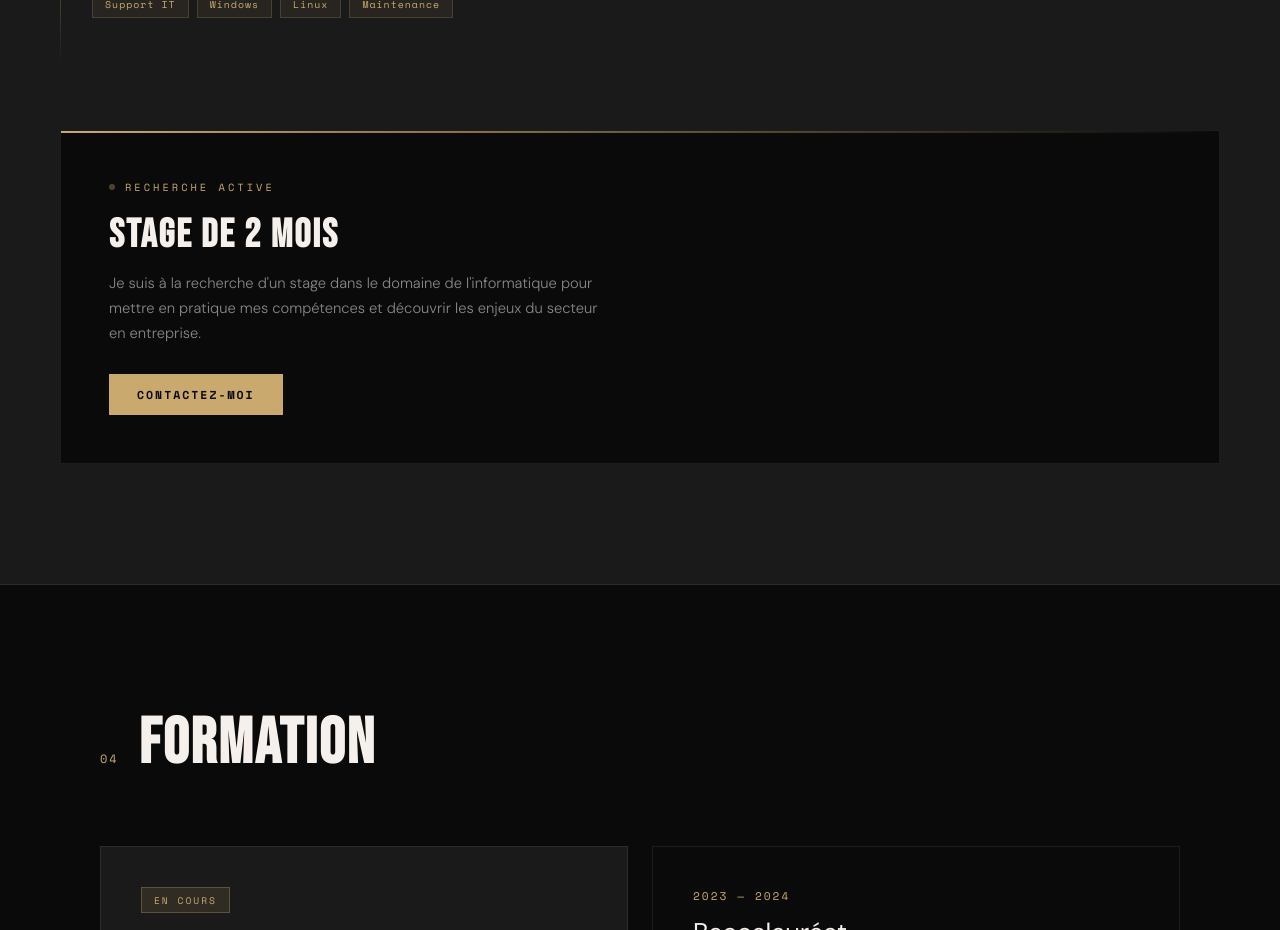
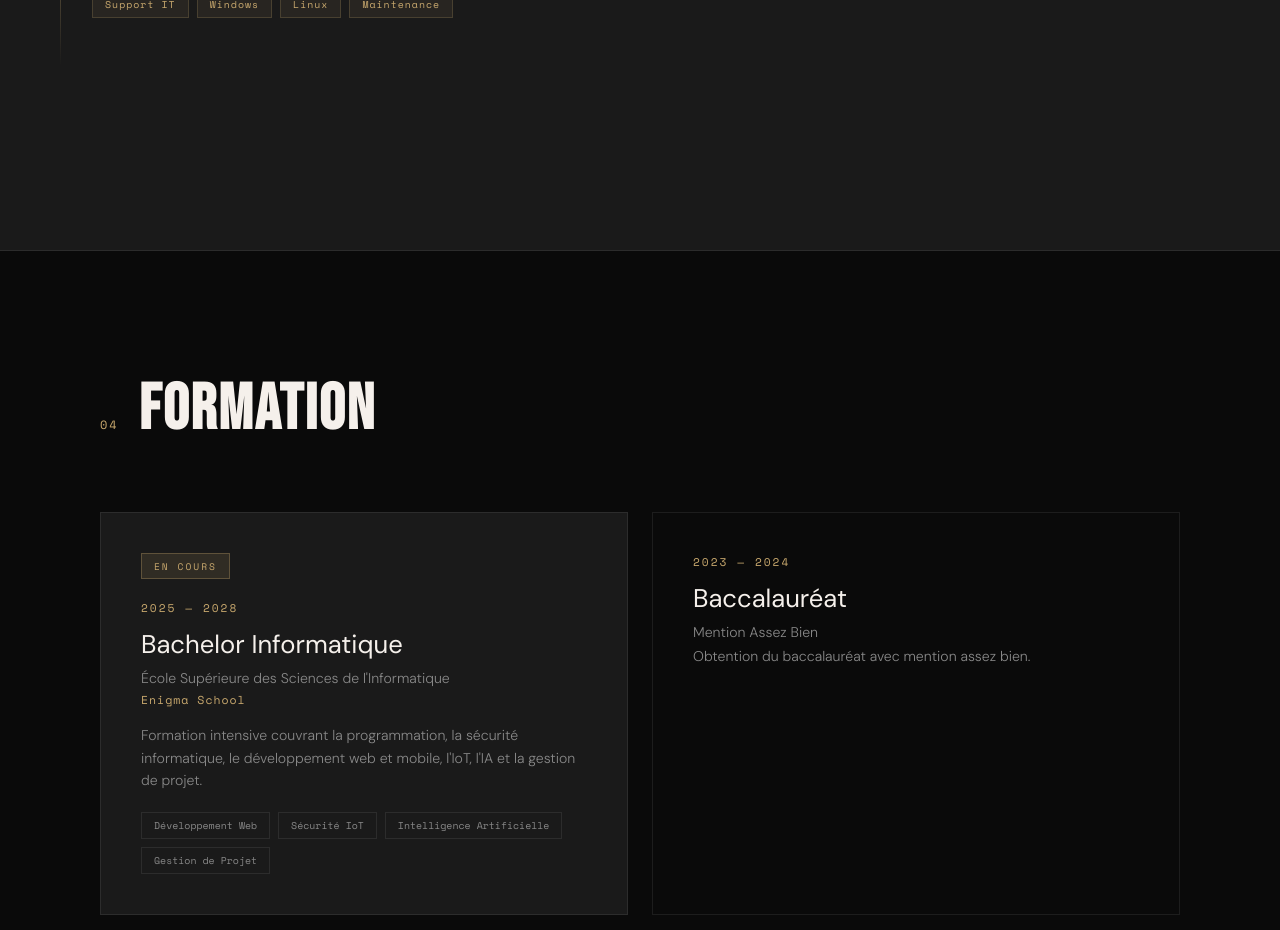
Before and after one commit to Yns59/portfolio, a Next.js app: page / in a window 1280 px wide. Shown: the part 3040-3970 px from the top of the page. Built offline with nearby package versions, Linux system fonts and the light colour scheme.

Commit message:
Update Experience.js

```diff
--- a/components/Experience.js
+++ b/components/Experience.js
@@ -19,11 +19,11 @@ export default function Experience() {
               </div>
               <h3>Centre Lazar Garreau</h3>
               <p className={styles.desc}>
-                Stage d'initiation au monde professionnel de l'informatique.
+                Stage d&apos;initiation au monde professionnel de l&apos;informatique.
               </p>
               <ul className={styles.tasks}>
                 <li>Résolution de problèmes techniques : identification et correction de dysfonctionnements matériels et logiciels</li>
-                <li>Installation, configuration et mise à jour de systèmes d'exploitation et de logiciels</li>
+                <li>Installation, configuration et mise à jour de systèmes d&apos;exploitation et de logiciels</li>
               </ul>
               <div className={styles.tags}>
                 <span>Support IT</span>
@@ -34,16 +34,6 @@ export default function Experience() {
             </div>
           </div>
         </div>
-
-        {/* Looking for */}
-        <div className={styles.looking}>
-          <div className={styles.lookingInner}>
-            <div className={styles.lookingTag}>Recherche active</div>
-            <h3>Stage de 2 mois</h3>
-            <p>Je suis à la recherche d'un stage dans le domaine de l'informatique pour mettre en pratique mes compétences et découvrir les enjeux du secteur en entreprise.</p>
-            <a href="#contact" className={styles.btn}>Contactez-moi</a>
-          </div>
-        </div>
       </div>
     </section>
   )
```
